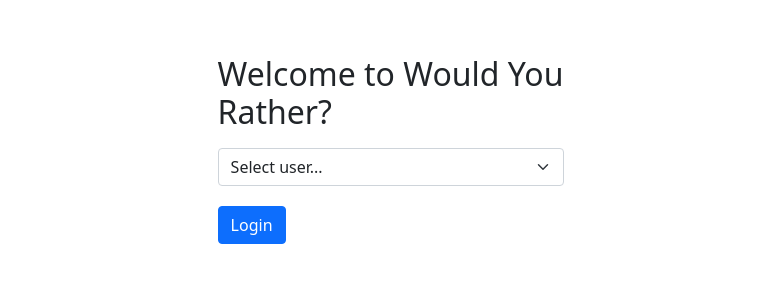
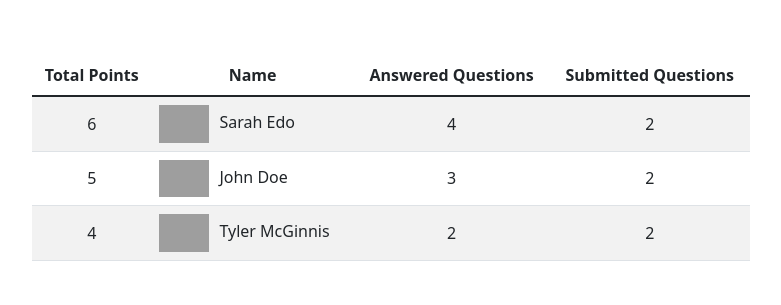
Before and after one commit to huargu/reactnd-wouldyourather, a React app: page / in a window 1280 px wide. Shown: the part 110-415 px from the top of the page, without its empty margins (249-1030 px from the left). Built offline with nearby package versions, Linux system fonts and the light colour scheme; grey boxes are pictures that could not be loaded.

Commit message:
added leaderboard page

```diff
--- a/src/components/App.js
+++ b/src/components/App.js
@@ -2,7 +2,7 @@ import React, { Component } from "react";
 import { connect } from "react-redux";
 import { handleInitialData } from "../actions/shared";
 import Dashboard from "./Dashboard";
-import Login from "./Login";
+import Leaderboard from "./Leaderboard";
 
 class App extends Component {
   componentDidMount() {
@@ -10,7 +10,7 @@ class App extends Component {
   }
 
   render() {
-    return <div>{this.props.loading === true ? null : <Login />}</div>;
+    return <div>{this.props.loading === true ? null : <Leaderboard />}</div>;
   }
 }
 
--- /dev/null
+++ b/src/components/Leaderboard.js
@@ -0,0 +1,57 @@
+import React, { Component } from "react";
+import { connect } from "react-redux";
+import { Table } from "react-bootstrap"
+
+class Leaderboard extends Component {
+
+
+    render() {
+        console.log(this.props.users)
+    const stats = this.props.users.map(user => ({
+        id: user.id,
+        name: user.name,
+        avatar: user.avatarURL,
+        answers: user.answers !== null ? Object.values(user.answers).length : 0,
+        questions: user.questions !== null ? Object.values(user.questions).length : 0,
+        total: (user.answers !== null ? Object.values(user.answers).length : 0) + (user.questions !== null ? Object.values(user.questions).length : 0)}))
+    .sort((a, b) => a.total - b.total)
+    .reverse();
+
+    console.log(stats)
+        return (
+            <div className="leaderboard-container">
+                <div className="leaderboard-div">
+
+                <Table className="table table-striped table-hover">
+                <thead>
+                    <tr>
+                        <th style={{textAlign:"center"}}>Total Points</th>
+                        <th style={{textAlign:"center"}}>Name</th>
+                        <th style={{textAlign:"center"}}>Answered Questions</th>
+                        <th style={{textAlign:"center"}}>Submitted Questions</th>
+                    </tr>
+                </thead>
+                <tbody>
+                {stats.map((stat) => (
+                    <tr key={stat.id}>
+                        <td>{stat.total}</td>
+                        <td style={{textAlign:"left"}}><span><img src={stat.avatar} style={{maxWidth: "50px", marginRight:"10px"}} /></span>{stat.name}</td>
+                        <td>{stat.answers}</td>
+                        <td>{stat.questions}</td>
+                    </tr>
+                    ))}
+                </tbody>
+            </Table>
+                </div>
+            </div>
+        )
+    }
+}
+
+function mapStateToProps({ users }) {
+    return {
+      users: Object.values(users),
+    };
+  }
+
+export default connect(mapStateToProps)(Leaderboard)
--- a/src/components/Login.js
+++ b/src/components/Login.js
@@ -23,9 +23,9 @@ class Login extends Component {
 
   render() {
     return (
-      <div className="login_container">
-        <div className="login_div">
-          <h2 className="login_h2">Welcome to Would You Rather?</h2>
+      <div className="login-container">
+        <div className="login-div">
+          <h2 className="login-h2">Welcome to Would You Rather?</h2>
           <Form.Select
             className="login-input mt-3"
             onChange={this.handleChange}
@@ -38,7 +38,7 @@ class Login extends Component {
             ))}
           </Form.Select>
           <Button
-            className="login_btn"
+            className="login-btn"
             bsStyle="primary"
             bsSize="large"
             onClick={this.handleSubmit}
@@ -58,4 +58,5 @@ function mapStateToProps({ users }) {
     setAutherUser: setAuthedUserAction,
   };
 }
+
 export default connect(mapStateToProps, { setAuthedUserAction })(Login);
--- a/src/index.css
+++ b/src/index.css
@@ -6,10 +6,10 @@
   list-style-type: none;
 }
 
-.login_container{
+.login-container{
   height: inherit
 }
-.login_div{
+.login-div{
   height: 55%;
   width: 31%;
   margin: 0 auto;
@@ -18,15 +18,32 @@
   padding: 25px;
 }
 
-.login_input{
+.login-input{
   margin-top:28px;
 }
-.login_btn{
+.login-btn{
   margin-top: 20px;
   font-size: 23px;
   font-weight: bold;
 }
 
-.login_h2{
+.login-h2{
   margin: 0;
 }
+
+.leaderboard-container{
+  height: inherit
+}
+.leaderboard-div{
+  height: 75%;
+  width: 60%;
+  margin: 0 auto;
+  margin-top: 140px;
+  border-radius: 5px;
+  padding: 25px;
+}
+
+th, td {
+  text-align: center;
+  vertical-align: middle;
+}
```
